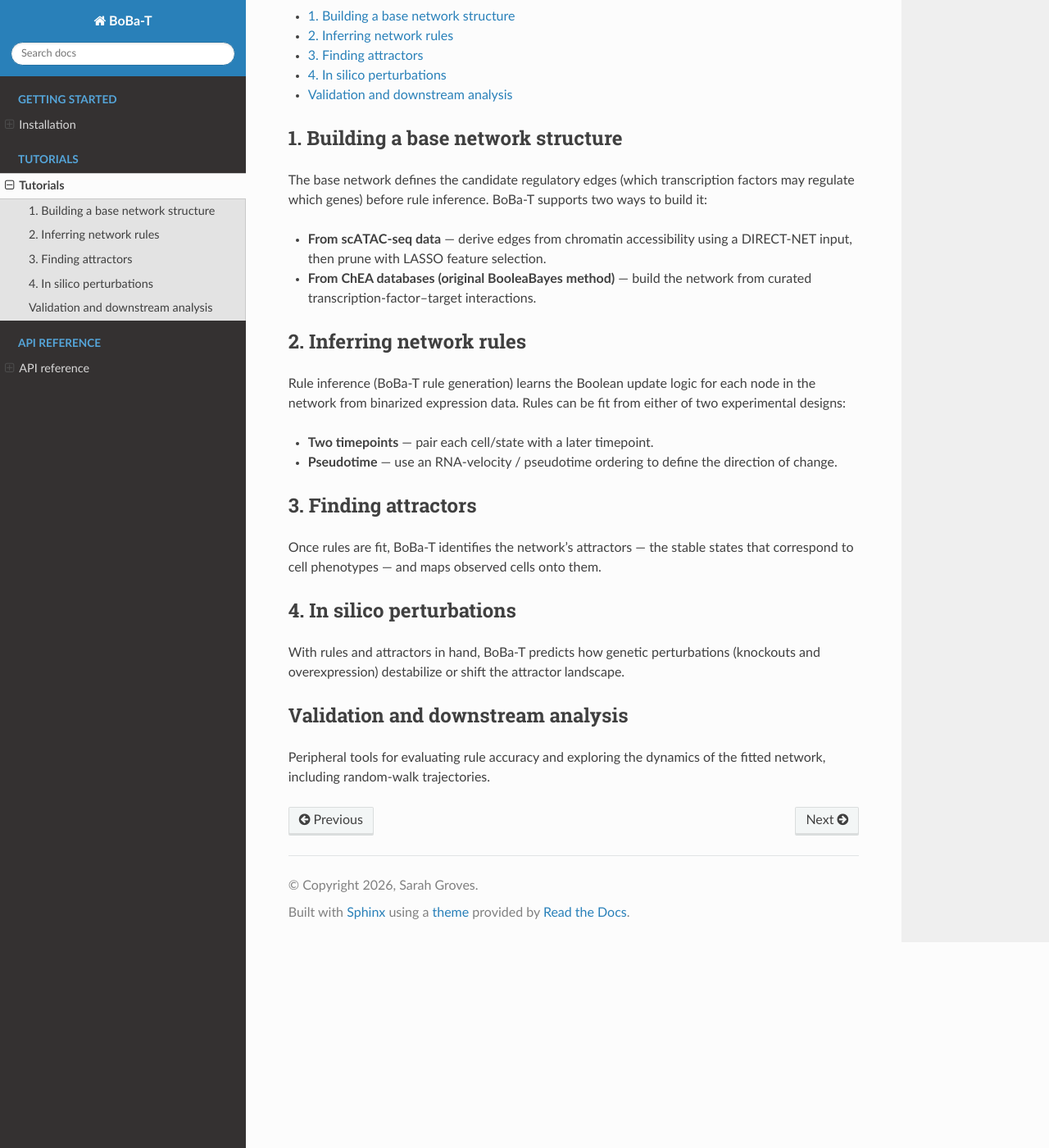
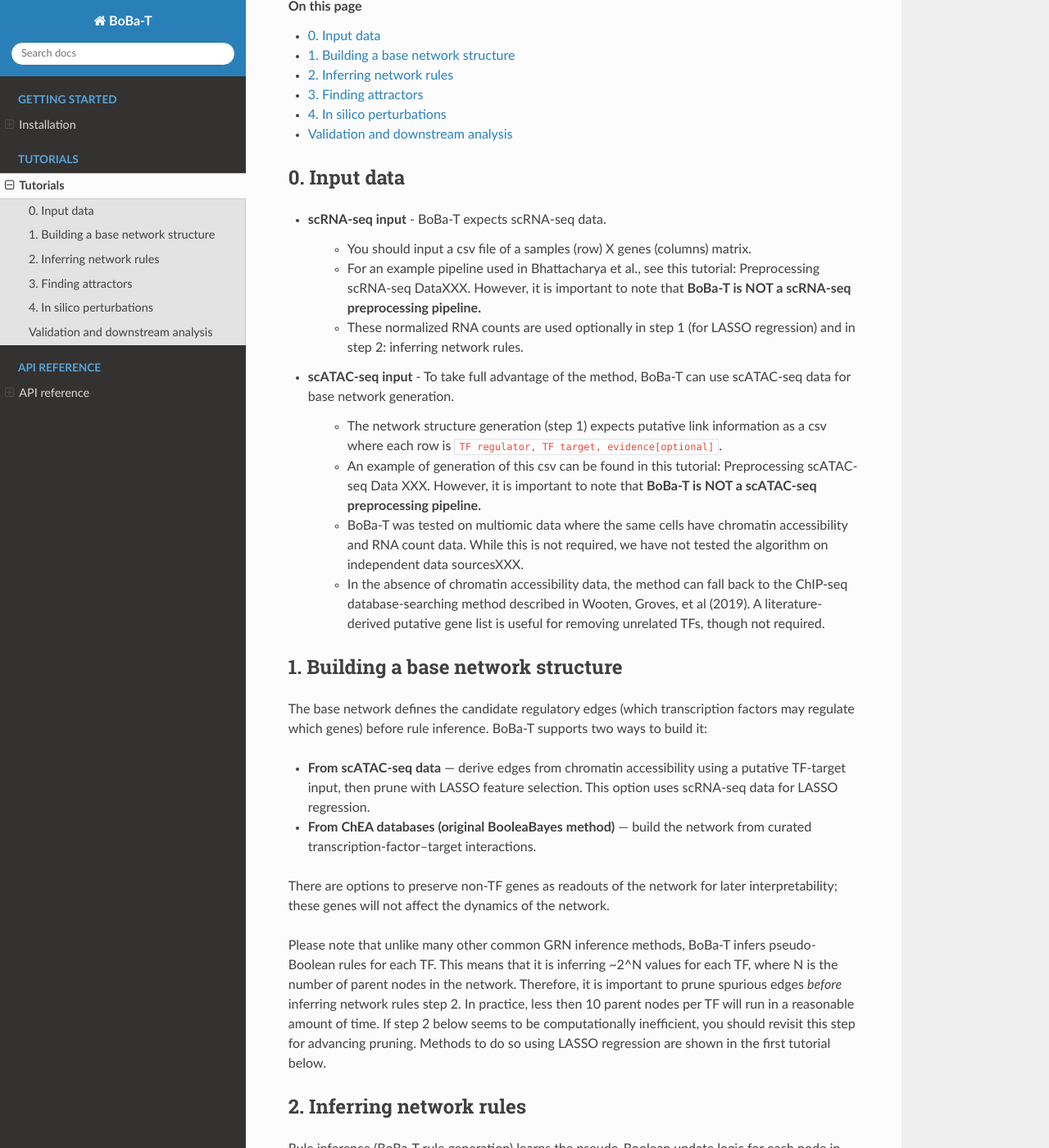
Before and after one commit to smgroves/BoBa-T, a Sphinx documentation site: the page built from docs/tutorials.rst, in a window 1280 px wide and 1400 px high, scrolled down 524 px. Shown: the whole window at 82% size. Built offline with Sphinx 7.4.7 and the Read the Docs theme 3.1.0, drawn with Linux system fonts in a browser that asks for light colours; pages that are not in the unit, such as notebooks, are missing from menus; some of the changed text lies outside the part shown.

Commit message:
updating tutorials

```diff
--- a/docs/tutorials.rst
+++ b/docs/tutorials.rst
@@ -2,19 +2,12 @@
 Tutorials
 =========
 
-These tutorials walk through the full BoBa-T workflow, from building a base
-network structure to running *in silico* perturbations. Each tutorial contains
-instructions to run the example data, the expected output, and explanations of
-the code.
+These tutorials walk through the full BoBa-T workflow, from building a base network structure to running *in silico* perturbations. Each tutorial contains instructions to run the example data, the expected output, and explanations of the code.
 
-The workflow has four main stages, followed by a set of validation and
-downstream-analysis tools:
+The workflow has four main stages, as well as a set of validation, plotting, and downstream-analysis tools.
 
-#. **Build a base network structure** — define which transcription factors can
-   regulate which, either from scATAC-seq data or from the original BooleaBayes
-   ChEA-based approach.
-#. **Infer network rules** — learn the Boolean regulatory logic for each node,
-   from either two timepoints or pseudotime.
+#. **Build a base network structure** — define which transcription factors can regulate others, either from scATAC-seq data for your given system of interest or using the original BooleaBayes approach that pulls information from ChIP-seq databases.
+#. **Infer network rules** — learn the Boolean regulatory logic for each node.
 #. **Find attractors** — identify the stable states (phenotypes) of the network.
 #. **Run in silico perturbations** — predict how knockouts and overexpression
    reshape the attractor landscape.
@@ -24,17 +17,34 @@ downstream-analysis tools:
    :depth: 1
 
 
+0. Input data
+=====================================
+
+* **scRNA-seq input** - BoBa-T expects scRNA-seq data.
+
+   * You should input a csv file of a samples (row) X genes (columns) matrix.
+   * For an example pipeline used in Bhattacharya et al., see this tutorial: Preprocessing scRNA-seq DataXXX. However, it is important to note that **BoBa-T is NOT a scRNA-seq preprocessing pipeline.**
+   * These normalized RNA counts are used optionally in step 1 (for LASSO regression) and in step 2: inferring network rules.
+
+* **scATAC-seq input** - To take full advantage of the method, BoBa-T can use scATAC-seq data for base network generation.
+
+   * The network structure generation (step 1) expects putative link information as a csv where each row is ``TF regulator, TF target, evidence[optional]``.
+   * An example of generation of this csv can be found in this tutorial: Preprocessing scATAC-seq Data XXX. However, it is important to note that **BoBa-T is NOT a scATAC-seq preprocessing pipeline.**
+   * BoBa-T was tested on multiomic data where the same cells have chromatin accessibility and RNA count data. While this is not required, we have not tested the algorithm on independent data sourcesXXX.
+   * In the absence of chromatin accessibility data, the method can fall back to the ChIP-seq database-searching method described in Wooten, Groves, et al (2019). A literature-derived putative gene list is useful for removing unrelated TFs, though not required.
+
 1. Building a base network structure
 =====================================
 
-The base network defines the candidate regulatory edges (which transcription
-factors may regulate which genes) before rule inference. BoBa-T supports two
-ways to build it:
+The base network defines the candidate regulatory edges (which transcription factors may regulate which genes) before rule inference. BoBa-T supports two ways to build it:
 
-* **From scATAC-seq data** — derive edges from chromatin accessibility using a
-  DIRECT-NET input, then prune with LASSO feature selection.
-* **From ChEA databases (original BooleaBayes method)** — build the network from
-  curated transcription-factor–target interactions.
+* **From scATAC-seq data** — derive edges from chromatin accessibility using a putative TF-target input, then prune with LASSO feature selection. This option uses scRNA-seq data for LASSO regression.
+
+* **From ChEA databases (original BooleaBayes method)** — build the network from curated transcription-factor–target interactions.
+
+There are options to preserve non-TF genes as readouts of the network for later interpretability; these genes will not affect the dynamics of the network.
+
+Please note that unlike many other common GRN inference methods, BoBa-T infers pseudo-Boolean rules for each TF. This means that it is inferring ~2^N values for each TF, where N is the number of parent nodes in the network. Therefore, it is important to prune spurious edges *before* inferring network rules step 2. In practice, less then 10 parent nodes per TF will run in a reasonable amount of time. If step 2 below seems to be computationally inefficient, you should revisit this step for advancing pruning. Methods to do so using LASSO regression are shown in the first tutorial below.
 
 .. toctree::
    :maxdepth: 1
@@ -46,13 +56,16 @@ ways to build it:
 2. Inferring network rules
 ==========================
 
-Rule inference (BoBa-T rule generation) learns the Boolean update logic for each
+Rule inference (BoBa-T rule generation) learns the pseudo-Boolean update logic for each
 node in the network from binarized expression data. Rules can be fit from either
 of two experimental designs:
 
+* **Single timepoint** — the rules are fit such that the current target expression is predicted from the current TF parent node expression profile. This makes the assumption that a large proportion of the dataset is already at steady state, and is useful for identifying rules of transitions when transition states cannot be captured.
 * **Two timepoints** — pair each cell/state with a later timepoint.
-* **Pseudotime** — use an RNA-velocity / pseudotime ordering to define the
-  direction of change.
+
+   * **Pseudotime** — use an RNA-velocity / pseudotime ordering to define the direction of change.
+
+The default is to use a single timepoint of scRNA-seq data as input. You may also use data from two timepoints or pseudotime (e.g. run RNA velocity analyses first and then build the network on the true data + an inferred timepoint). Using two timepoints can give a sense of scaling to the temporal axis of the perturbation analysis, but a large difference in time scale between the timepoints and the time scale of TF regulation can lead to errors.
 
 .. toctree::
    :maxdepth: 1
@@ -67,6 +80,8 @@ of two experimental designs:
 
 Once rules are fit, BoBa-T identifies the network's attractors — the stable
 states that correspond to cell phenotypes — and maps observed cells onto them.
+
+BoBa-T was designed to build *a single network* that can describe all stable states of a system, rather than different networks for each cell state. This allows you to perturb the single network to make predictions about cell state transitions, but also means that it implicitly assumes that cell states share a genetic background and cells can transition across the landscape. For example, you should not include data from multiple cell types that cannot reasonably transition from one state to another, such as including cancer cell populations with immune cell populations.
 
 .. toctree::
    :maxdepth: 1
```
Also changed, not shown: docs/index.rst (+10 -4 lines).
